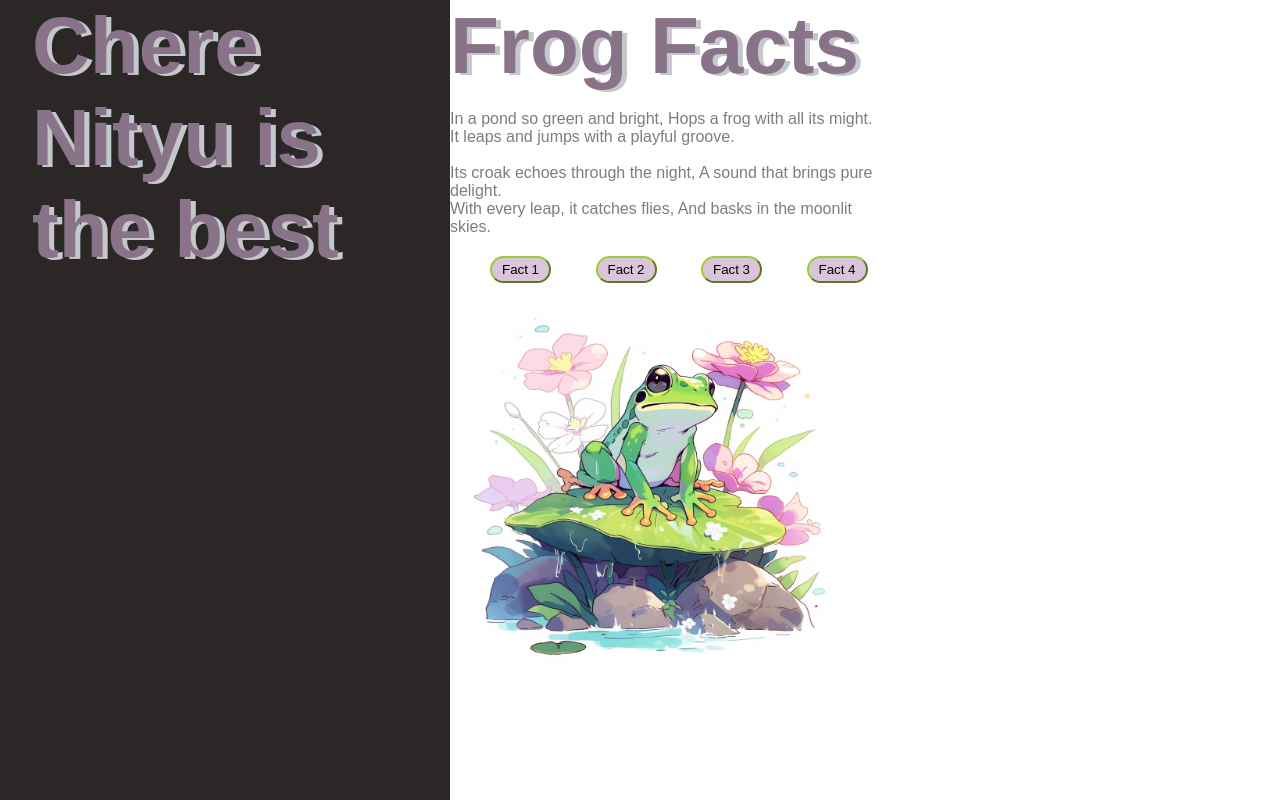
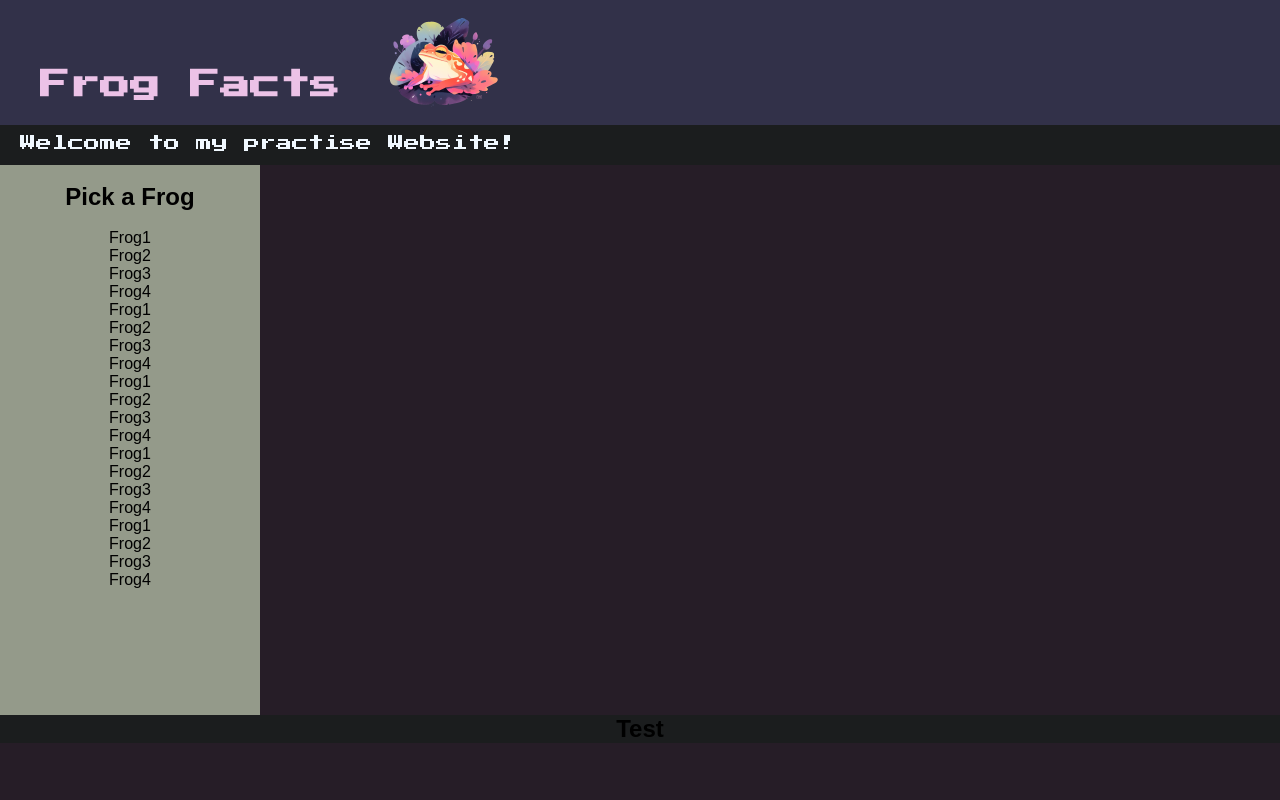
Before and after one commit to Cherenity/Frog-Website, a plain HTML site: page index.html in a window 1280 px wide. Shown: the top 800 px of the page. Drawn offline with Linux system fonts and the light colour scheme; a web font is replaced by a local one.

Commit message:
new changes

```diff
--- a/index.html
+++ b/index.html
@@ -1,63 +1,59 @@
 <!DOCTYPE html>
 
-<html>
+<html lang="en">
+
   <head>
-    <meta charset="utf-8">
+    <title>🐸 Frog Fact Website</title>
+
+    <meta charset="UTF-8">
     <meta name="viewport" content="width=device-width, initial-scale=1.0">
-    <title>Frog Facts</title>
-    <link rel="stylesheet" href="https://fonts.googleapis.com/css?family=Sofia">
-    <link rel="stylesheet" href="style.css">
-  </head>
-  <body>
+    <link
+      rel="stylesheet"
+      href="style.css"
+    />
+    <link href="https://fonts.googleapis.com/css2?family=Press+Start+2P&display=swap" rel="stylesheet">
 
 
-    <div class="vasen">
-      <h1>Chere Nityu is <br> the best</h1>
+  </head>
 
+  <body>
+    <div class="flex-container">
+      <div><h1>Frog Facts</h1></div>
+      <div><img src="./pictures/frog1.png"/ alt="colorful frog" width="125px"></div>
     </div>
 
-    <div class="center">
+    <p class="underFlex-conrainer"> Welcome to my practise Website!</p>
 
 
-      <h1> Frog Facts </h1>
+    <div class="sideBar">
       <br>
-      <p> In a pond so green and bright, Hops a frog with all its might.
-      <br>It leaps and jumps with a playful groove.
-      <br><br> Its croak echoes through the night, A sound that brings pure delight.
-      <br> With every leap, it catches flies,
-      And basks in the moonlit skies.</p>
-
-      <button onclick="button1func()">Fact 1</button>
-      <button onclick="button2func()">Fact 2</button>
-      <button onclick="button3func()">Fact 3</button>
-      <button onclick="button4func()">Fact 4</button>
-
-      <div></div>
-      <h2 id="test"></h2>
-      <img class="butterflyfrogimg" src="img\frog1.png" alt="frogbutterfly">
-
+      <h2>Pick a Frog</h2>
+      <br>
+      <ol>
+        <li>Frog1</li>
+        <li>Frog2</li>
+        <li>Frog3</li>
+        <li>Frog4</li>
+        <li>Frog1</li>
+        <li>Frog2</li>
+        <li>Frog3</li>
+        <li>Frog4</li>
+        <li>Frog1</li>
+        <li>Frog2</li>
+        <li>Frog3</li>
+        <li>Frog4</li>
+        <li>Frog1</li>
+        <li>Frog2</li>
+        <li>Frog3</li>
+        <li>Frog4</li>
+        <li>Frog1</li>
+        <li>Frog2</li>
+        <li>Frog3</li>
+        <li>Frog4</li>
+      </ol>
     </div>
 
-    <script>
-    function button1func(){
-      document.getElementById("test").innerHTML="Extinct in the wild, the bronx zoo is one of the only places in the world where you can see one special frog."
-    }
-
-    function button2func(){
-      document.getElementById("test").innerHTML="The Australian water-holding frog is a desert dweller that can wait up to seven years for rain. It burrows underground and surrounds itself in a transparent cocoon made of its own shed skin."
-    }
-
-    function button3func(){
-      document.getElementById("test").innerHTML="Like all amphibians, frogs are cold-blooded, meaning their body temperatures change with the temperature of their surroundings. When temperatures drop, some frogs dig burrows underground or in the mud at the bottom of ponds. They hibernate in these burrows until spring, completely still and scarcely breathing."
-    }
-
-    function button4func(){
-      document.getElementById("test").innerHTML="Frogs have excellent night vision and are very sensitive to movement. The bulging eyes of most frogs allow them to see in front, to the sides, and partially behind them. When a frog swallows food, it pulls its eyes down into the roof of its mouth, to help push the food down its throat."
-    }
-
-      </script>
-
+    <h2 style="background-color: rgb(27, 29, 30)">Test</h2>
   </body>
 
-
 </html>
--- a/style.css
+++ b/style.css
@@ -2,58 +2,47 @@
   margin:0;
   padding: 0;
   font-family:"Sofia", sans-serif;
+  text-align: center;
 }
 
-.center {
-  margin: auto;
-  width: 500px;
+html{
+  background-color: rgb(38, 29, 39);
 }
 
-button{
-  background-color: rgb(218, 196, 218);
-  border-color: yellowgreen;
-  margin-top: 20px;
-  margin-left: 40px;
-  cursor: pointer;
-  padding: 4px;
-  padding-left: 10px;
-  padding-right: 10px;
-  border-radius: 20px;
+h1{
+  font-size:30px;
+  font-family: 'Press Start 2P';
+  padding-top:85px;
+  padding-left: 40px;
+  padding-right: 40px;
+  color: rgb(236, 194, 231);
 }
 
-button:hover{
-  color: white;
-  background-color: rgb(128, 41, 95);
+.flex-container {
+  display: flex;
+  flex-direction: row;
+  background-color: rgb(50, 49, 73);
 }
 
-
-
-h1 {
-  color: rgb(136, 115, 136);
-  text-shadow: 5px 2px rgb(196, 200, 204);
-  font-size: 80px;
-  padding-left: 32px;
-
+.flex-container > div {
+  width: 550 px;
+  text-align: center;
+  line-height:0px;
+  font-size: 30px;
 }
 
-p {
-  color:rgba(7, 1, 7, 0.519);
-  padding-left: 40px;
+.underFlex-conrainer{
+  background-color: rgb(27, 29, 30);
+  color: aliceblue;
+  font-family: 'Press Start 2P';
+  height: 30px;
+  padding-top: 10px;
+  padding-left: 20px;
+  text-align: start;
 }
 
-.backround{
-  width: 200%;
-  min-height: 10vh;
-  background-image: linear-gradient(to right, rgba(255,0,0,0), rgb(136, 115, 136));
+.sideBar{
+  background-color:  rgb(148, 154, 138);
+  height:550px;
+  width: 260px;
 }
-
-.butterflyfrogimg{
-  width: 400px;
-}
-
-.vasen{
-  float: left;
-  width: 450px;
-  height: 1000px;
-  background: rgb(44, 39, 39);
-  }
```
Also changed, not shown: page1.html (added, +10 -0 lines), pictures/frog1.png (added), 1 other file.
